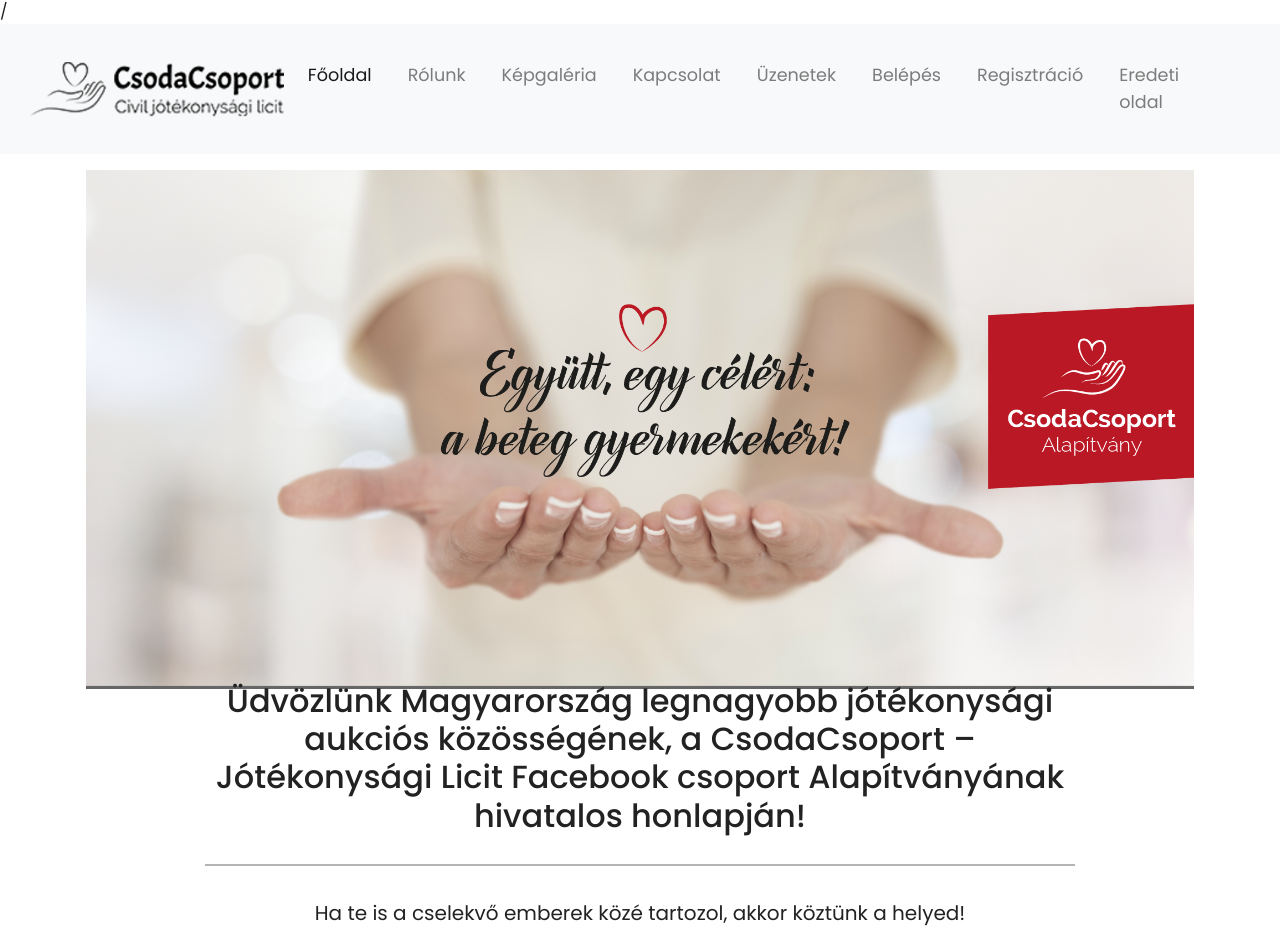
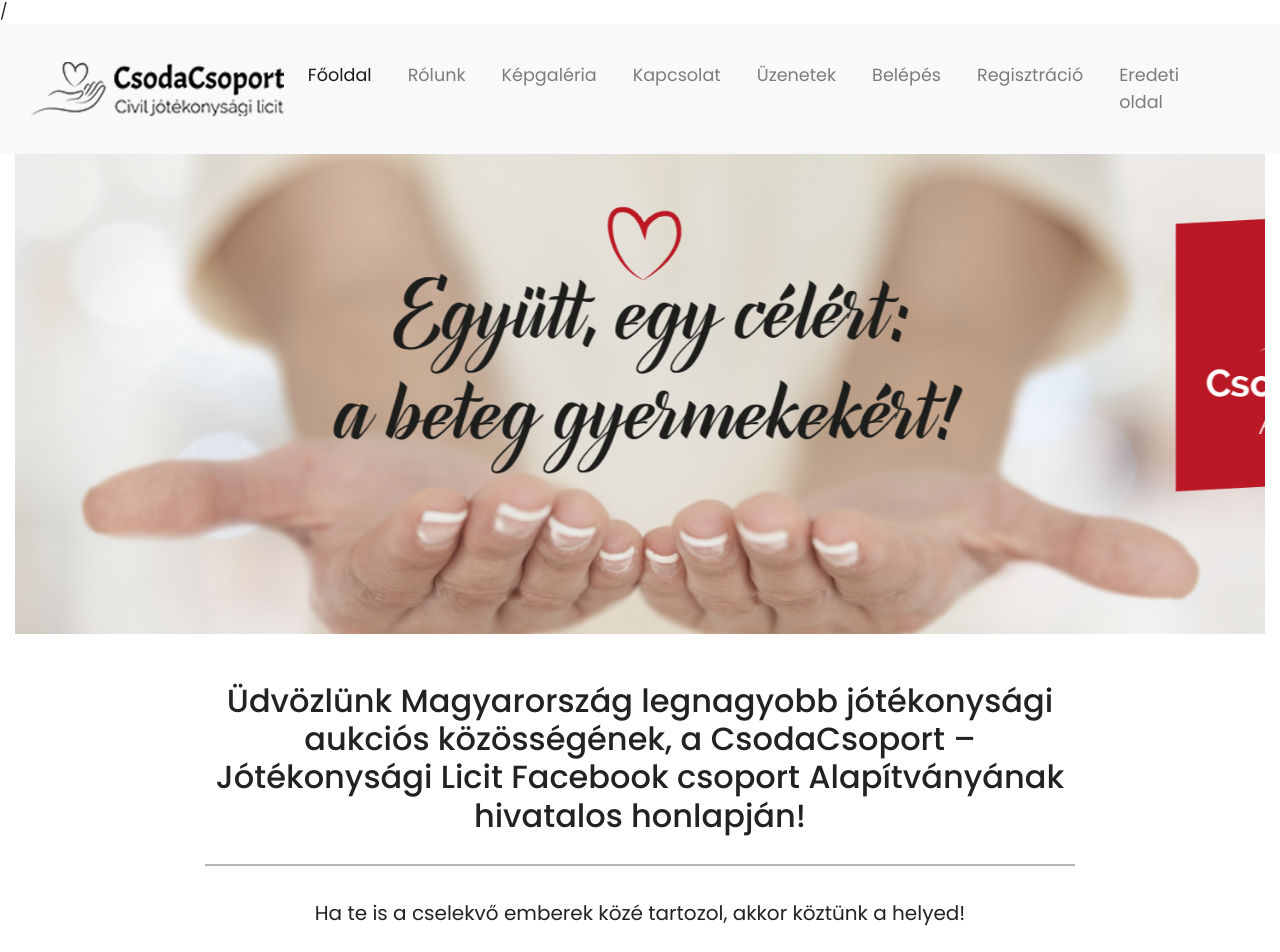
Before and after one commit to jozgyb/WebProgAlapjai, a PHP site: page / in a window 1280 px wide. Shown: the top 952 px of the page. Run offline with PHP 8.4, Linux system fonts and the light colour scheme; some libraries are stand-ins or nearby versions.

Commit message:
főoldal design fix

```diff
--- a/style.css
+++ b/style.css
@@ -72,7 +72,7 @@ figure {
 }
 
 #fixed {
-    background-image: url('img/mac.png');
+    background-image: url('img/welcome.png');
     position: fixed;
     display: block;
     top: 0;
--- a/templates/pages/main.tpl.php
+++ b/templates/pages/main.tpl.php
@@ -1,9 +1,14 @@
 <figure>
-    <div class="container">
+    <!-- <div class="container">
         <div class="row">
             <div class="col-12">
                 <img src="img/welcome.png" class="img-fluid" alt="Responsive image">
             </div>
+        </div>
+    </div> -->
+    <div class="fixed-wrap">
+        <div id="fixed">
+
         </div>
     </div>
 </figure>
```
